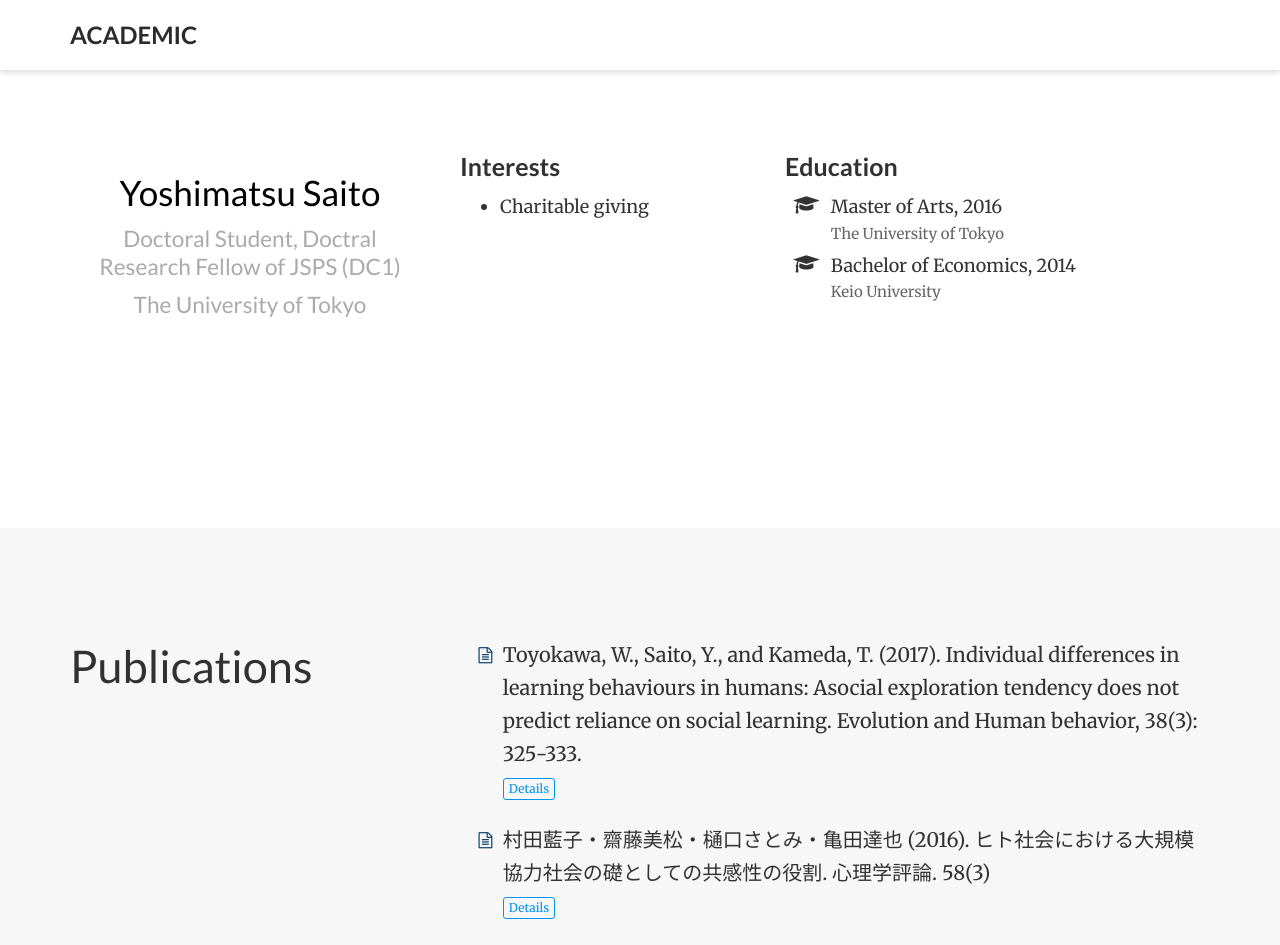
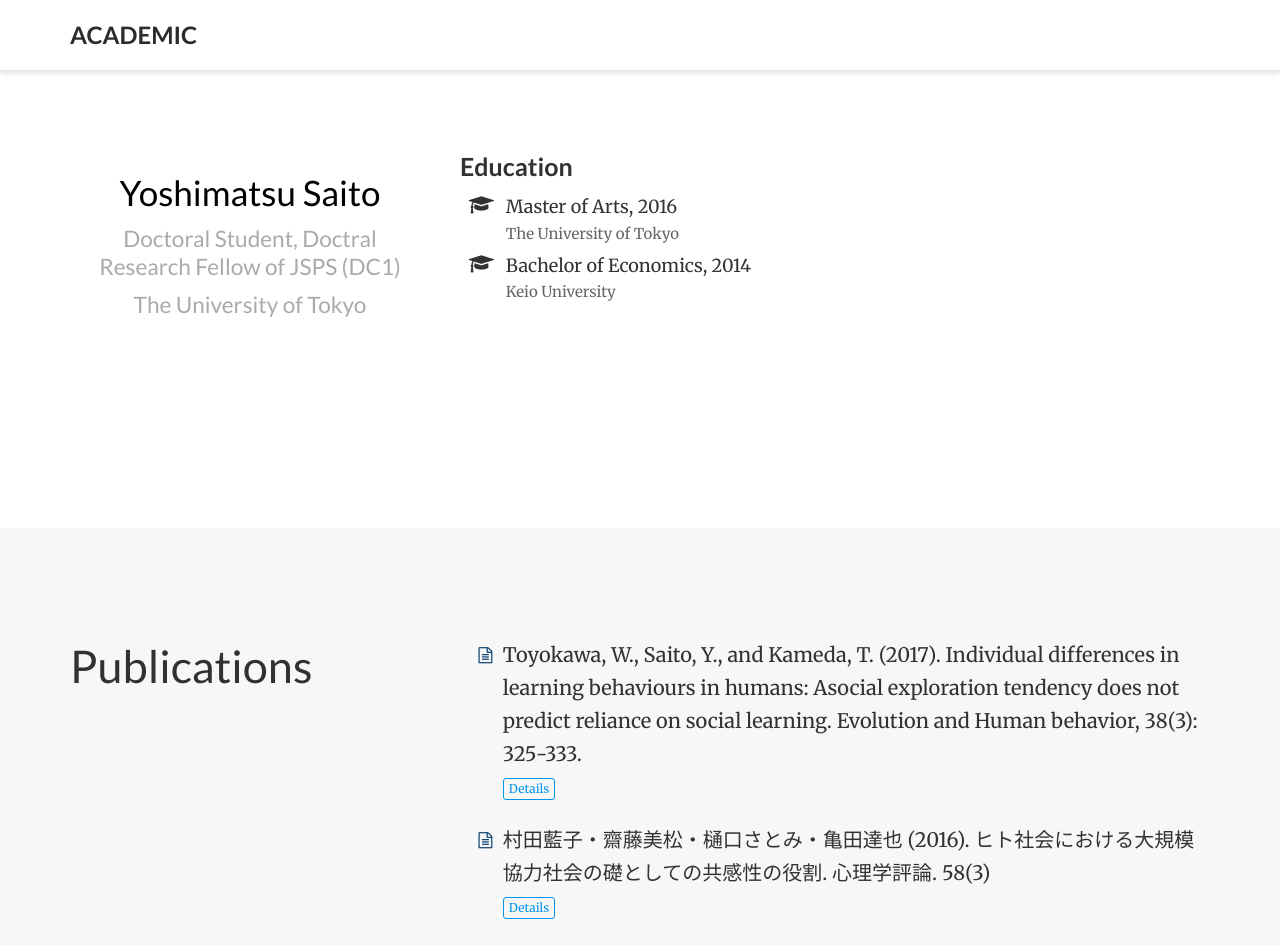
Before and after one commit to YoshimatsuSaito/YoshimatsuSaito.github.io, a plain HTML site: page index.html in a window 1280 px wide. Shown: the top 945 px of the page. Drawn offline with nearby package versions, Linux system fonts and the light colour scheme.

Commit message:
Build website

```diff
--- a/index.html
+++ b/index.html
@@ -118,15 +118,6 @@
 
     <div class="row">
 
-
-      <div class="col-sm-5">
-        <h3>Interests</h3>
-        <ul class="ul-interests">
-
-          <li>Charitable giving</li>
-
-        </ul>
-      </div>
 
 
 
```
